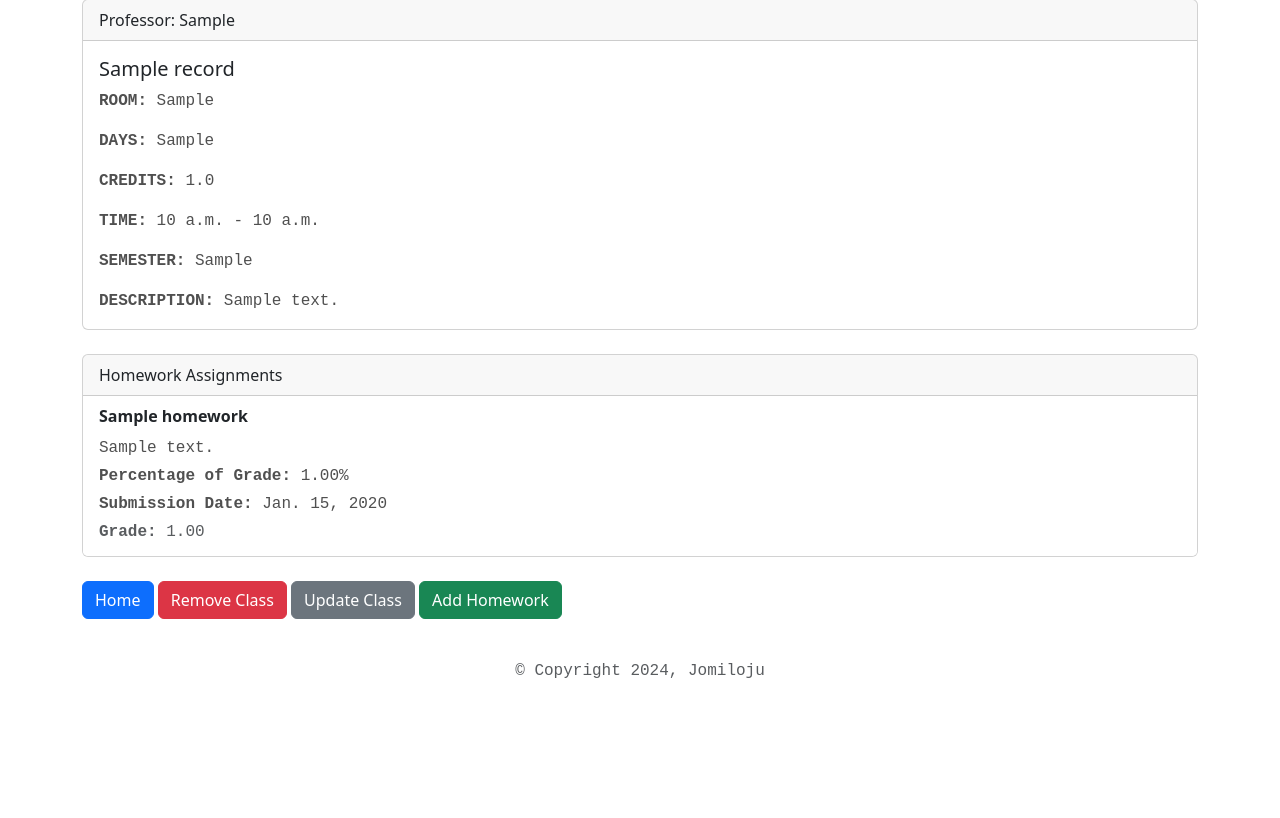
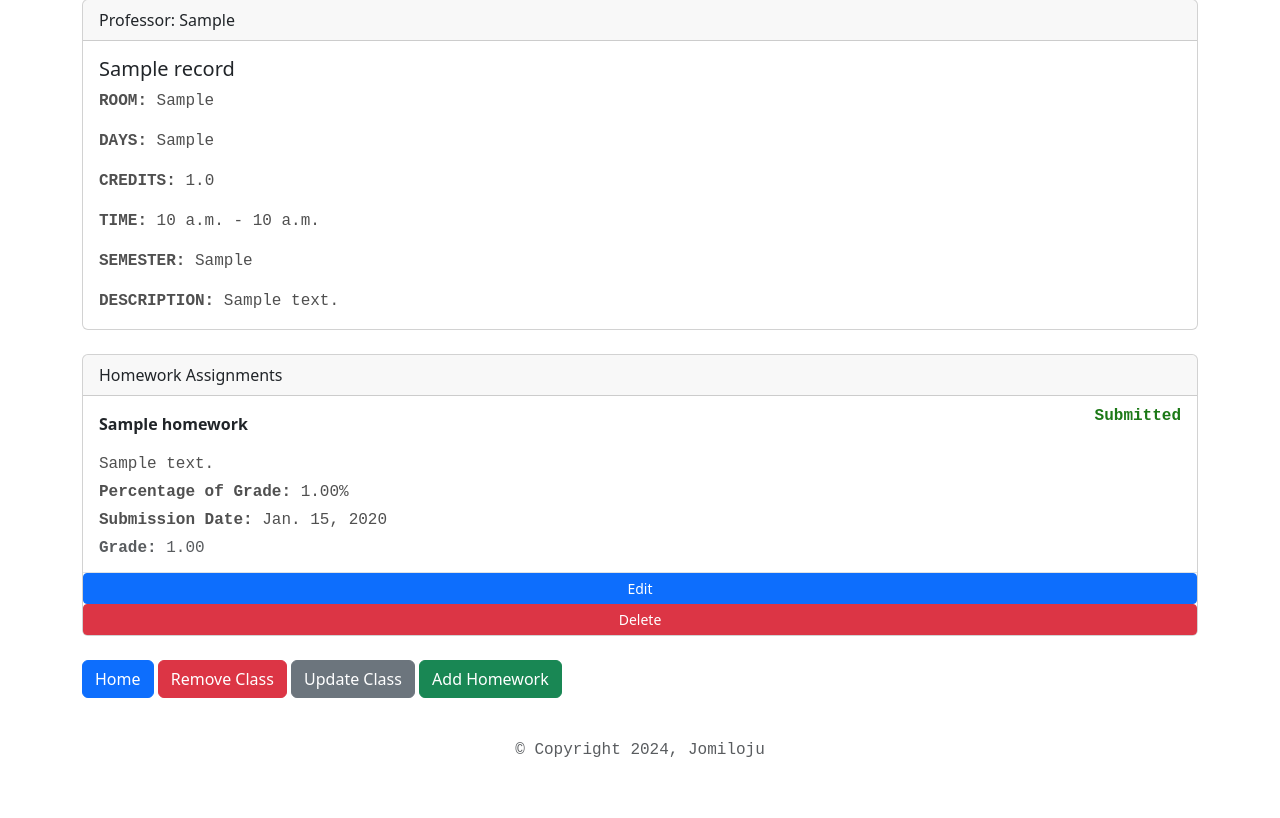
Before and after one commit to oJomiloju/DJANGO-CRM, a Django app: page /record/1 in a window 1280 px wide. Shown: the part 275-1093 px from the top of the page. Before the commit the page ends 953 px from the top, so only its background shows below. Run offline with Django 5.2, Linux system fonts and the light colour scheme; a user stored in the database is signed in; tables that the repository leaves empty hold one stand-in row (values such as "Sample post").

Commit message:
almost complete version

```diff
--- a/website/templates/home.html
+++ b/website/templates/home.html
@@ -4,7 +4,7 @@
     {% if user.is_authenticated %}
         <h1>CLASSES</h1>
         {% if records %}
-            <table class="table table-striped table-hover table-bordered">
+            <table class="table table-hover">
                 <thead class="table-dark">
                     <tr>
                         <th scope="col">COURSE</th>
@@ -38,7 +38,7 @@
             <div class="shadow-lg p-3 mb-5 rounded-3">
                 <div class="row">
                     <div class="col-12 col-md-6 d-flex justify-content-center">
-                        <img src="{% static 'images/study.jpg' %}" style="height:320px;" class="rounded-3 mt-5">
+                        <img src="{% static 'images/study.jpg' %}" style="height:310px;" class="rounded-3 mt-5">
                     </div>
                     <div class="col-12 col-md-6 pt-5">
                         <h2 class="mt-2 mb-2 text-center w-100">Features</h2>
--- a/website/templates/record.html
+++ b/website/templates/record.html
@@ -27,9 +27,11 @@
                         <strong>{{ homework.title }}</strong>
                         <span class="badge badge-secondary ml-2">Due: {{ homework.due_date }}</span>
                     </div>
-                    <span class="badge badge-{{ homework.submission_status|yesno:'success,danger' }}">
-                        {% if homework.submission_status %}Submitted{% else %}Not Submitted{% endif %}
-                    </span>
+                    {% if homework.submission_status %}
+                        <p style="color: rgb(28, 121, 23)"><strong>Submitted</strong></p>
+                    {% else %}
+                        <p style="color: red;"><strong>Not Submitted</strong></p>
+                    {% endif %}
                 </div>
                 <p class="mb-1 mt-2">{{ homework.description }}</p>
                 <p class="mb-1"><strong>Percentage of Grade: </strong>{{ homework.percentage_of_grade }}%</p>
@@ -40,6 +42,8 @@
                 <p class="mb-1 text-muted"><strong>Grade: </strong>{{ homework.grade_received }}</p>
                 {% endif %}
             </li>
+            <a href="{% url 'update_homework' class_record.id homework.id %}" class="btn btn-primary btn-sm">Edit</a>
+            <a href="{% url 'delete_homework' class_record.id homework.id %}" class="btn btn-danger btn-sm">Delete</a>
             {% empty %}
             <li class="list-group-item">No homework assignments for this class.</li>
             {% endfor %}
--- a/website/urls.py
+++ b/website/urls.py
@@ -13,4 +13,6 @@
     path('update_record/<int:pk>',views.update_record,name='update_record'),
     path('update_record/<int:pk>',views.update_record,name='update_record'),
     path('record/<int:record_id>/add_homework/', views.add_homework, name='add_homework'),
+    path('record/<int:record_id>/delete_homework/<int:homework_id>/', views.delete_homework, name='delete_homework'),
+    path('record/<int:record_id>/update_homework/<int:homework_id>/', views.update_homework, name='update_homework'),
 ]
--- a/website/views.py
+++ b/website/views.py
@@ -77,6 +77,21 @@
           messages.success(request,"Must be logged in to delete class...")
           return redirect('home')
 
+def delete_homework(request,record_id,homework_id):
+     record = Record.objects.get(id=record_id)
+     if request.user.is_authenticated:
+          record = Record.objects.get(id=record_id)
+          homework = Homework.objects.get(id=homework_id,record=record)
+          if request.user.is_authenticated:
+               homework.delete()
+               messages.success(request, "Homework has been deleted successfully.")
+          else:
+               messages.error(request, "You must be logged in to delete homework.")
+
+     return redirect('record', pk=record_id)
+
+
+
 def add_record(request):
      form = AddRecordForm(request.POST or None)
      if request.user.is_authenticated:
@@ -106,6 +121,28 @@
           messages.success(request,"Must be Logged In")
           return redirect('home')
 
+def update_homework(request, record_id, homework_id):
+    record = Record.objects.get(id=record_id)
+    homework = Homework.objects.get(id=homework_id,record=record)
+
+    if request.user.is_authenticated:
+        if request.method == 'POST':
+            form = AddHomeworkForm(request.POST, instance=homework)
+            if form.is_valid():
+                form.save()
+                messages.success(request, "Homework has been updated successfully.")
+                return redirect('record', pk=record_id)
+            else:
+                messages.error(request, "There was an error updating the homework. Please check the form for errors.")
+        else:
+            form = AddHomeworkForm(instance=homework)
+    else:
+        messages.error(request, "You must be logged in to update homework.")
+        return redirect('home')
+
+    return render(request, 'update_homework.html', {'form': form, 'record': record, 'homework': homework})
+
+
 
 def add_homework(request,record_id):
      record = Record.objects.get(id=record_id)
```
Also changed, not shown: 1 other file.
